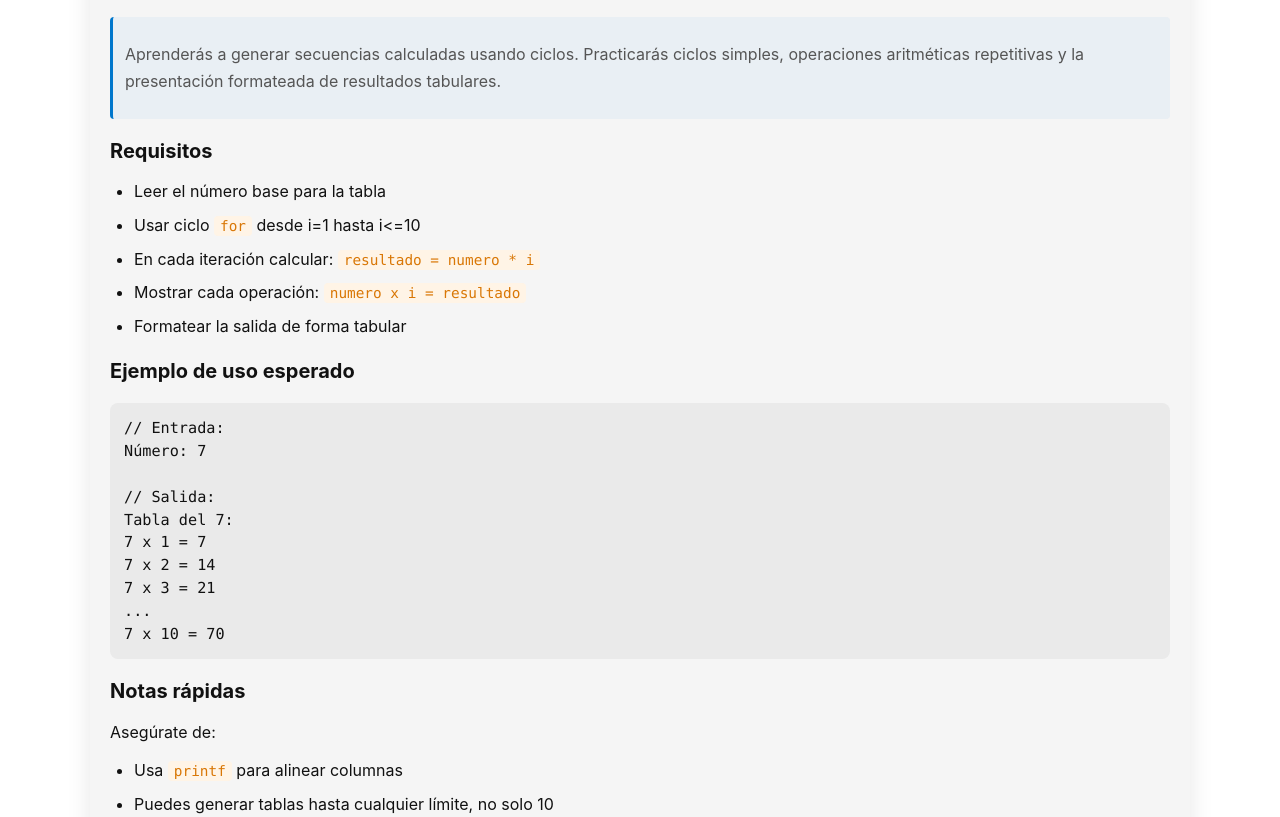
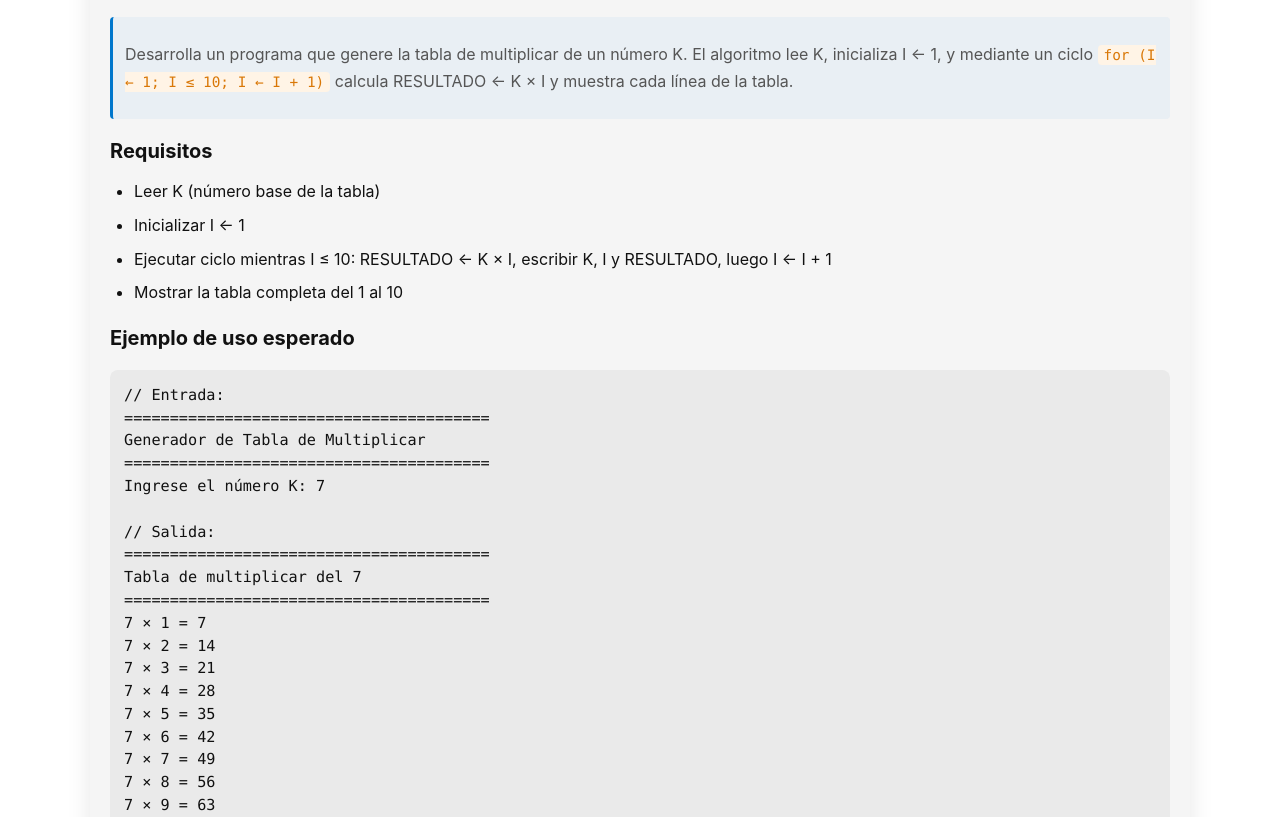
Before and after one commit to D1egoXD/JAVA-TICS, a website: page ejercicios/problema_ps_3_4.html in a window 1280 px wide. Shown: the part 135-952 px from the top of the page. Drawn offline with Linux system fonts and the light colour scheme.

Commit message:
Actualizar PS 3.4 - Tabla de multiplicar

```diff
--- a/ejercicios/problema_ps_3_4.html
+++ b/ejercicios/problema_ps_3_4.html
@@ -3,8 +3,8 @@
 <head>
     <meta charset="UTF-8">
     <meta name="viewport" content="width=device-width, initial-scale=1.0">
-    <title>Tabla de Multiplicar - Ejercicios Java</title>
-    <link rel="stylesheet" href="../Styles/exercises-new.css">
+    <title>PS 3.4 - Tabla de Multiplicar - Ejercicios Java</title>
+    <link rel="stylesheet" href="../Styles/exercises-new.css?v=20251208">
 </head>
 <body>
 <div class="container">
@@ -15,51 +15,60 @@
         </div>
 
         <div class="exercise-description">
-            <p>Aprenderás a generar secuencias calculadas usando ciclos. Practicarás ciclos simples, operaciones aritméticas repetitivas y la presentación formateada de resultados tabulares.</p>
+            <p>Desarrolla un programa que genere la tabla de multiplicar de un número K. El algoritmo lee K, inicializa I ← 1, y mediante un ciclo <code>for (I ← 1; I ≤ 10; I ← I + 1)</code> calcula RESULTADO ← K × I y muestra cada línea de la tabla.</p>
         </div>
 
         <div class="requirements-list">
             <h3>Requisitos</h3>
             <ul>
-                <li>Leer el número base para la tabla</li>
-                <li>Usar ciclo <code>for</code> desde i=1 hasta i<=10</li>
-                <li>En cada iteración calcular: <code>resultado = numero * i</code></li>
-                <li>Mostrar cada operación: <code>numero x i = resultado</code></li>
-                <li>Formatear la salida de forma tabular</li>
-
+                <li>Leer K (número base de la tabla)</li>
+                <li>Inicializar I ← 1</li>
+                <li>Ejecutar ciclo mientras I ≤ 10: RESULTADO ← K × I, escribir K, I y RESULTADO, luego I ← I + 1</li>
+                <li>Mostrar la tabla completa del 1 al 10</li>
             </ul>
         </div>
 
         <div class="example-section">
             <h3>Ejemplo de uso esperado</h3>
             <pre class="code-block">// Entrada:
-Número: 7
+========================================
+Generador de Tabla de Multiplicar
+========================================
+Ingrese el número K: 7
 
 // Salida:
-Tabla del 7:
-7 x 1 = 7
-7 x 2 = 14
-7 x 3 = 21
-...
-7 x 10 = 70</pre>
+========================================
+Tabla de multiplicar del 7
+========================================
+7 × 1 = 7
+7 × 2 = 14
+7 × 3 = 21
+7 × 4 = 28
+7 × 5 = 35
+7 × 6 = 42
+7 × 7 = 49
+7 × 8 = 56
+7 × 9 = 63
+7 × 10 = 70
+========================================</pre>
         </div>
 
         <div class="notes-section">
             <h3>Notas rápidas</h3>
-            <p>Asegúrate de:</p>
+            <p>Detalles importantes:</p>
             <ul>
-                <li>Usa <code>printf</code> para alinear columnas</li>
-                <li>Puedes generar tablas hasta cualquier límite, no solo 10</li>
-                <li>Considera números negativos en las pruebas</li>
-                <li><strong>Tip:</strong> Usa <code>printf(&quot;%d x %2d = %3d%n&quot;, ...)</code></li>
-
+                <li>El ciclo siempre va de 1 a 10 (fijo)</li>
+                <li>En cada iteración: RESULTADO ← K × I</li>
+                <li>Usa <code>printf("%d × %d = %d%n", k, i, resultado)</code> para formato</li>
+                <li>Funciona con números negativos también</li>
+                <li>Puedes modificar el límite superior (10) si lo necesitas</li>
             </ul>
         </div>
 
         <div class="requirements-list">
             <h3>📊 Diagrama de Flujo</h3>
             <div style="text-align: center; margin: 20px 0;">
-                <img src="../images/problema_ps_3_4.png" alt="Diagrama de Flujo - Tabla de Multiplicar" style="max-width: 100%; height: auto; border-radius: var(--border-radius-md);">
+                <img src="../images/problema_ps_3_4.png?v=20251208" alt="Diagrama de Flujo - Tabla de Multiplicar" style="max-width: 100%; height: auto; border-radius: var(--border-radius-md);">
             </div>
             <p style="text-align: center; color: var(--color-text-light); font-size: 0.9rem;">
                 <em>Diagrama de flujo del algoritmo</em>
```
Also changed, not shown: images/problema_ps_3_4.png, 1 other file.
